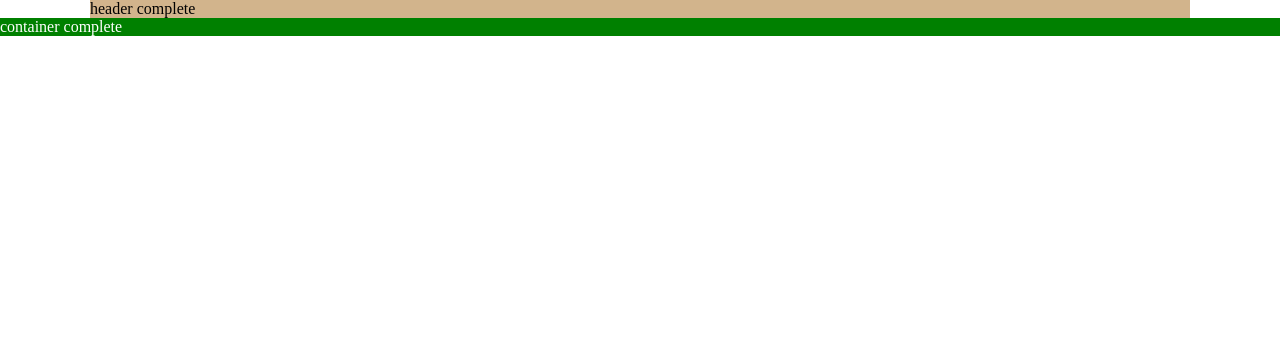
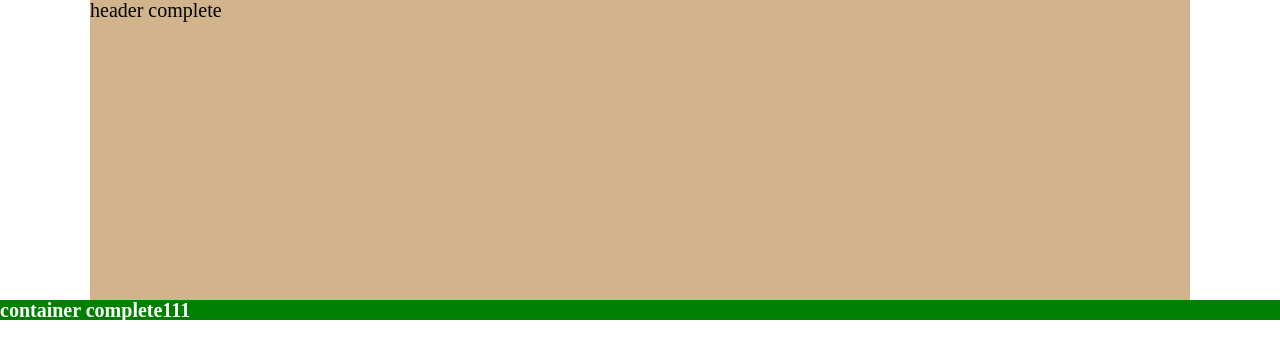
Before and after one commit to kimhyewon11/test0928, a plain HTML site: page index.html in a window 1280 px wide. Drawn offline with Linux system fonts and the light colour scheme.

Commit message:
컨테이너 영역 작업 완료했음

```diff
--- a/index.html
+++ b/index.html
@@ -9,7 +9,7 @@
 </head>
 <body>
     <div id="header">header complete</div>
-    <div id="container">container complete</div>
+    <div id="container">container complete111</div>
 
     <script src="js/custom.js"></script>
 </body>
--- a/scss/style.scss
+++ b/scss/style.scss
@@ -8,4 +8,4 @@
 #header {width: 1100px; margin: 0 auto; background-color: tan; height: 300px;}
 // header 작업 전부 끝
 
-#container { background-color: green; color: #fff; }
+#container { background-color: green; color: #fff; font-weight:bold;}
```
Also changed, not shown: css/style.css.
